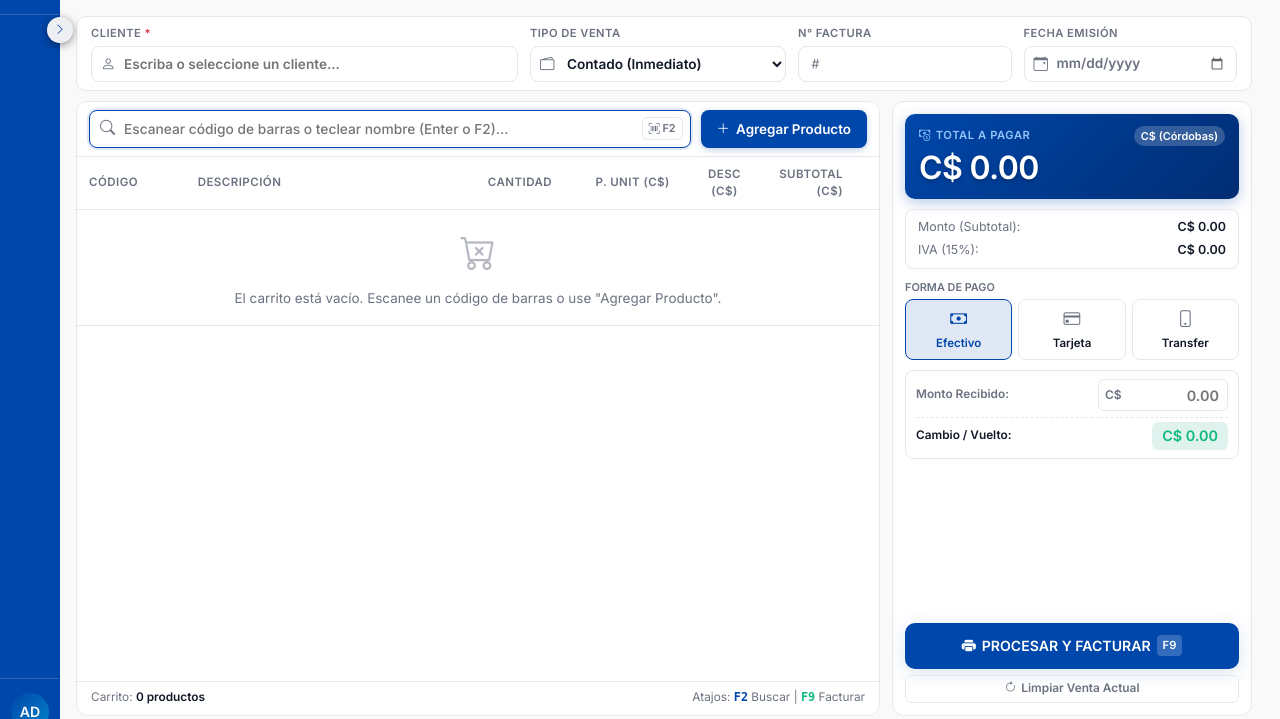
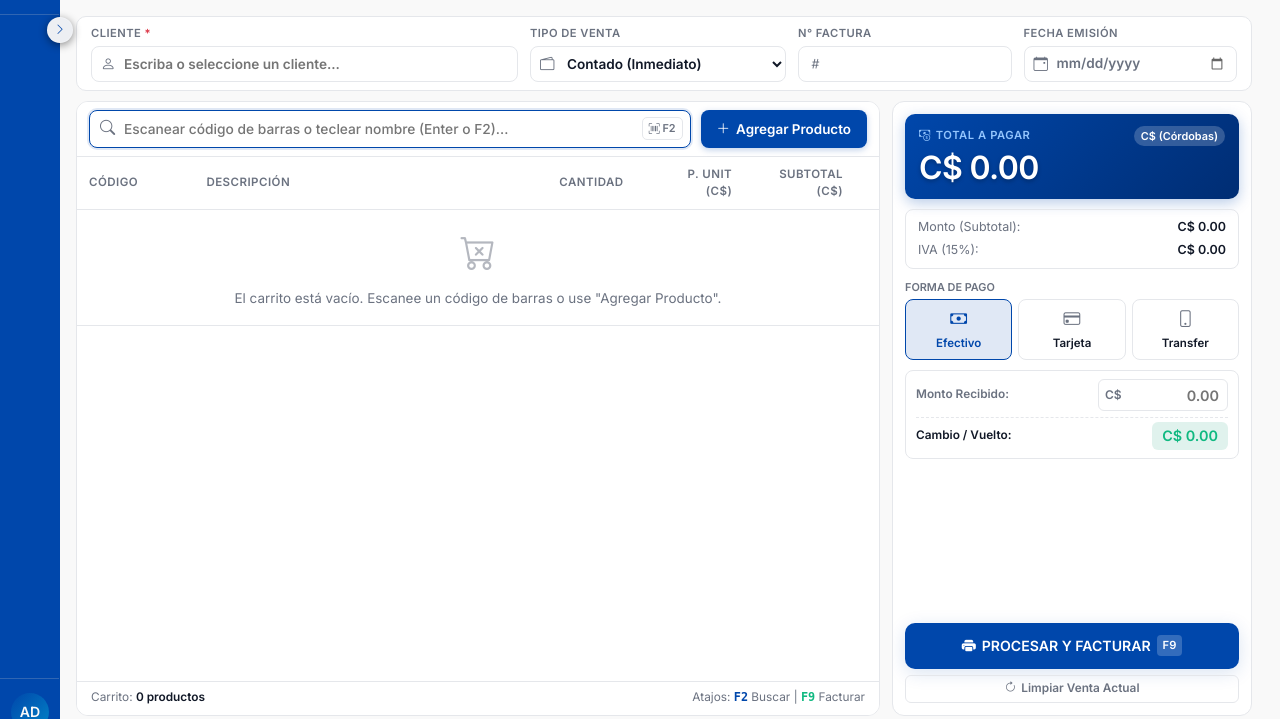
Before and after one commit to roynitorres/SistemaERPWinie, a Python web app: template templates/ventas/ventas.html in a window 1280 px wide. Shown: the part 55-774 px from the top of the page. Run offline with Jinja, Linux system fonts and the light colour scheme; the template is opened without the code that fills it, so the values that code supplies are empty; some libraries are stand-ins or nearby versions.

Commit message:
refactor(ventas): eliminar columna descuento de la tabla de productos

```diff
--- a/static/js/modules/ventas.js
+++ b/static/js/modules/ventas.js
@@ -406,7 +406,7 @@
             if (this.detalleVenta.length === 0) {
                 tbody.innerHTML = `
                     <tr class="data-table__row">
-                        <td colspan="7" class="data-table__cell text-center" style="padding: 40px 16px; color: var(--color-text-muted);">
+                        <td colspan="6" class="data-table__cell text-center" style="padding: 40px 16px; color: var(--color-text-muted);">
                             <i class="bi bi-cart-x d-block mb-2" style="font-size: 2.2rem; opacity: 0.5;"></i>
                             El carrito está vacío. Escanee un código de barras o use "Agregar Producto".
                         </td>
@@ -435,11 +435,6 @@
                         </div>
                     </td>
                     <td class="data-table__cell text-end" style="color: var(--color-text-main);">C$ ${producto.precio.toFixed(2)}</td>
-                    <td class="data-table__cell text-center">
-                        <input type="number" class="pos-field-input input-descuento" data-index="${index}"
-                               style="width: 75px; height: 26px; padding: 0 4px; text-align: right; font-weight: 600;"
-                               value="${producto.descuento_monto}" min="0">
-                    </td>
                     <td class="data-table__cell text-end" style="font-weight: 800; color: var(--color-primary);">C$ ${producto.subtotal.toFixed(2)}</td>
                     <td class="data-table__cell text-center">
                         <button type="button" class="btn-trash-item btn-eliminar-item" data-index="${index}" title="Quitar fila">
@@ -474,12 +469,6 @@
                 });
             });
 
-            tbody.querySelectorAll('.input-descuento').forEach(function (inp) {
-                inp.addEventListener('change', function () {
-                    self.actualizarLinea(parseInt(this.dataset.index), 'descuento_monto', this.value);
-                });
-            });
-
             this.actualizarTotales(subtotalGeneral);
         },
 
@@ -504,29 +493,8 @@
             }
         },
 
-        actualizarLinea: function (index, campo, valor) {
-            var p = this.detalleVenta[index];
-            if (!p) return;
-
-            if (campo === 'descuento_monto') {
-                var d = parseFloat(valor) || 0;
-                if (d < 0) d = 0;
-                var maxDescuento = p.precio * p.cantidad;
-                if (d > maxDescuento) {
-                    d = maxDescuento;
-                    this.mostrarMensaje("warning", "El descuento no puede superar el monto de la línea");
-                }
-                p.descuento_monto = d;
-            }
-
-            this.recalcularItem(p);
-            this.renderizarTabla();
-        },
-
         recalcularItem: function (p) {
-            var bruto = p.precio * p.cantidad;
-            var neto = bruto - (p.descuento_monto || 0);
-            p.subtotal = Math.max(0, neto);
+            p.subtotal = p.precio * p.cantidad;
         },
 
         aumentarCantidad: function (index) {
--- a/templates/ventas/ventas.html
+++ b/templates/ventas/ventas.html
@@ -109,13 +109,12 @@
                     <table class="pos-table">
                         <thead>
                             <tr>
-                                <th style="width: 14%;">Código</th>
-                                <th style="width: 36%;">Descripción</th>
-                                <th style="width: 16%; text-align: center;">Cantidad</th>
-                                <th style="width: 13%; text-align: right;">P. Unit (C$)</th>
-                                <th style="width: 11%; text-align: center;">Desc (C$)</th>
+                                <th style="width: 15%;">Código</th>
+                                <th style="width: 44%;">Descripción</th>
+                                <th style="width: 15%; text-align: center;">Cantidad</th>
+                                <th style="width: 12%; text-align: right;">P. Unit (C$)</th>
                                 <th style="width: 14%; text-align: right;">Subtotal (C$)</th>
-                                <th style="width: 6%; text-align: center;"></th>
+                                <th style="width: 5%; text-align: center;"></th>
                             </tr>
                         </thead>
                         <tbody id="detalleVentaBody">
```
